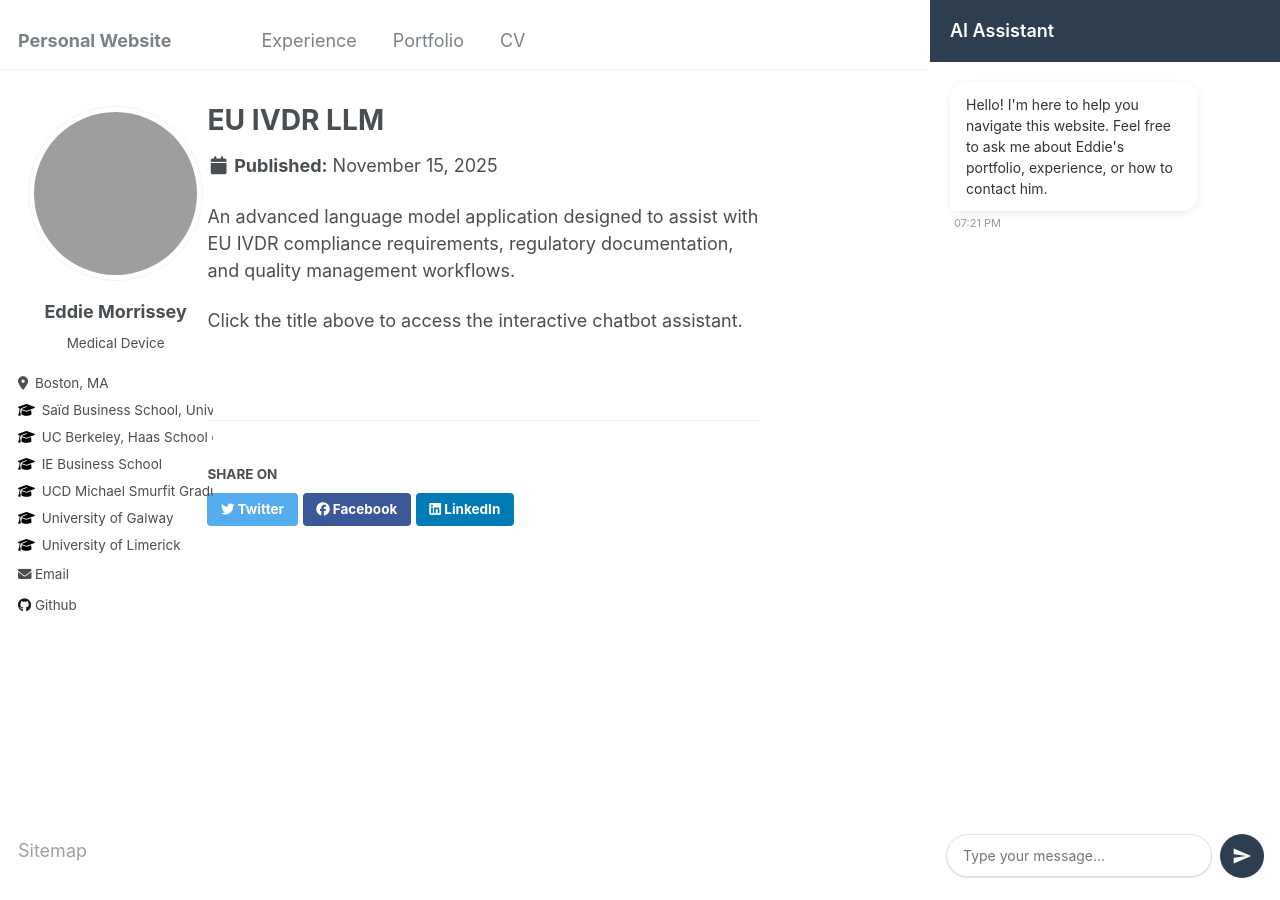
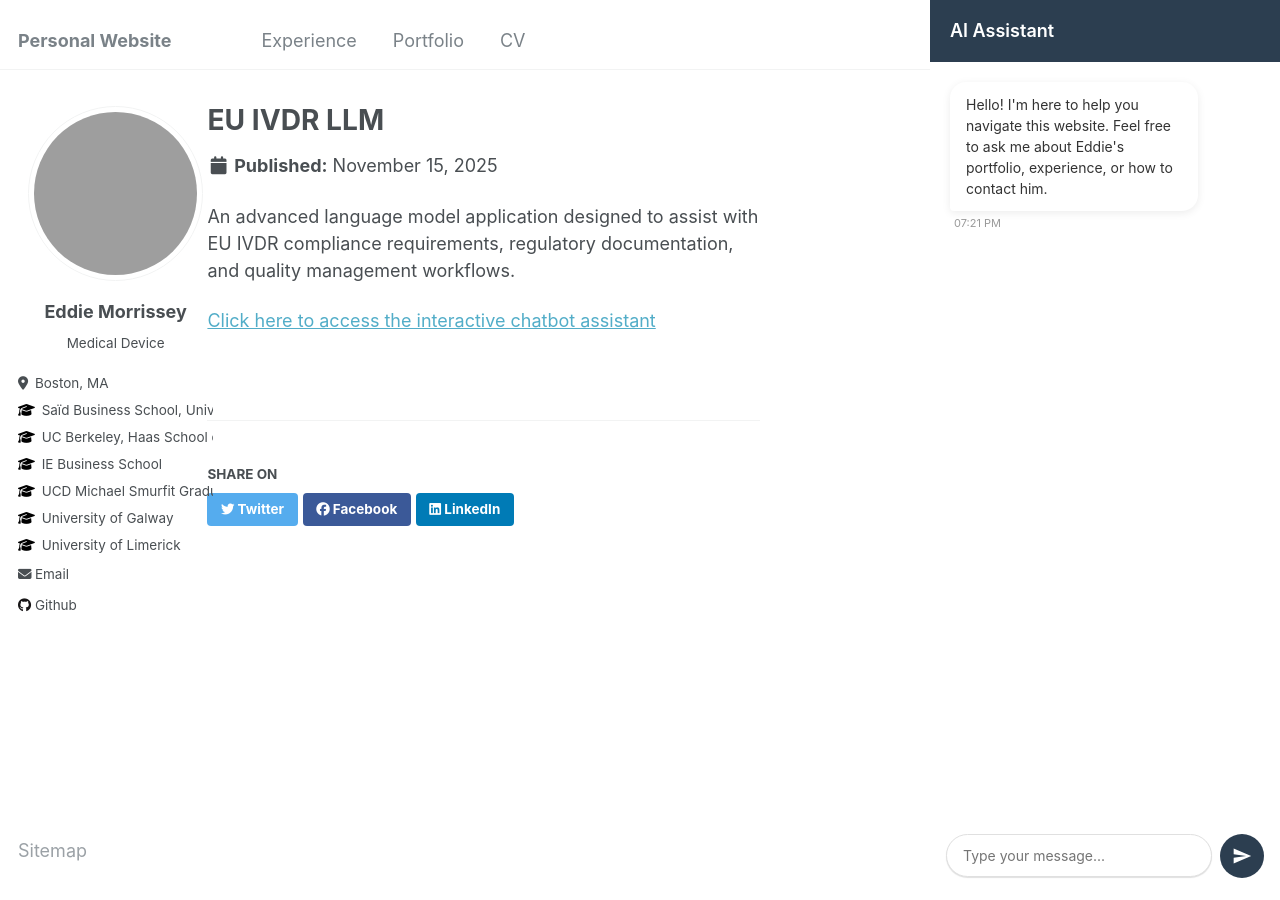
Before and after one commit to eddiemorrissey/eddiemorrissey.github.io, a Jekyll site: the page built from _portfolio/euivdr-chatbot.md, in a window 1280 px wide. Built offline with Jekyll 4.4.1, drawn with Linux system fonts in a browser that asks for light colours.

Commit message:
Fix portfolio chatbot link structure

```diff
--- a/_portfolio/portfolio-1.md
+++ b/_portfolio/euivdr-chatbot.md
@@ -2,9 +2,8 @@
 title: "EU IVDR LLM"
 excerpt: "AI-powered regulatory compliance assistant for EU In Vitro Diagnostic Regulation<br/><img src='/images/500x300.png'>"
 collection: portfolio
-permalink: /portfolio/euivdr-chatbot/
 ---
 
 An advanced language model application designed to assist with EU IVDR compliance requirements, regulatory documentation, and quality management workflows.
 
-Click the title above to access the interactive chatbot assistant.
+[Click here to access the interactive chatbot assistant](/portfolio/euivdr-chatbot/)
```
